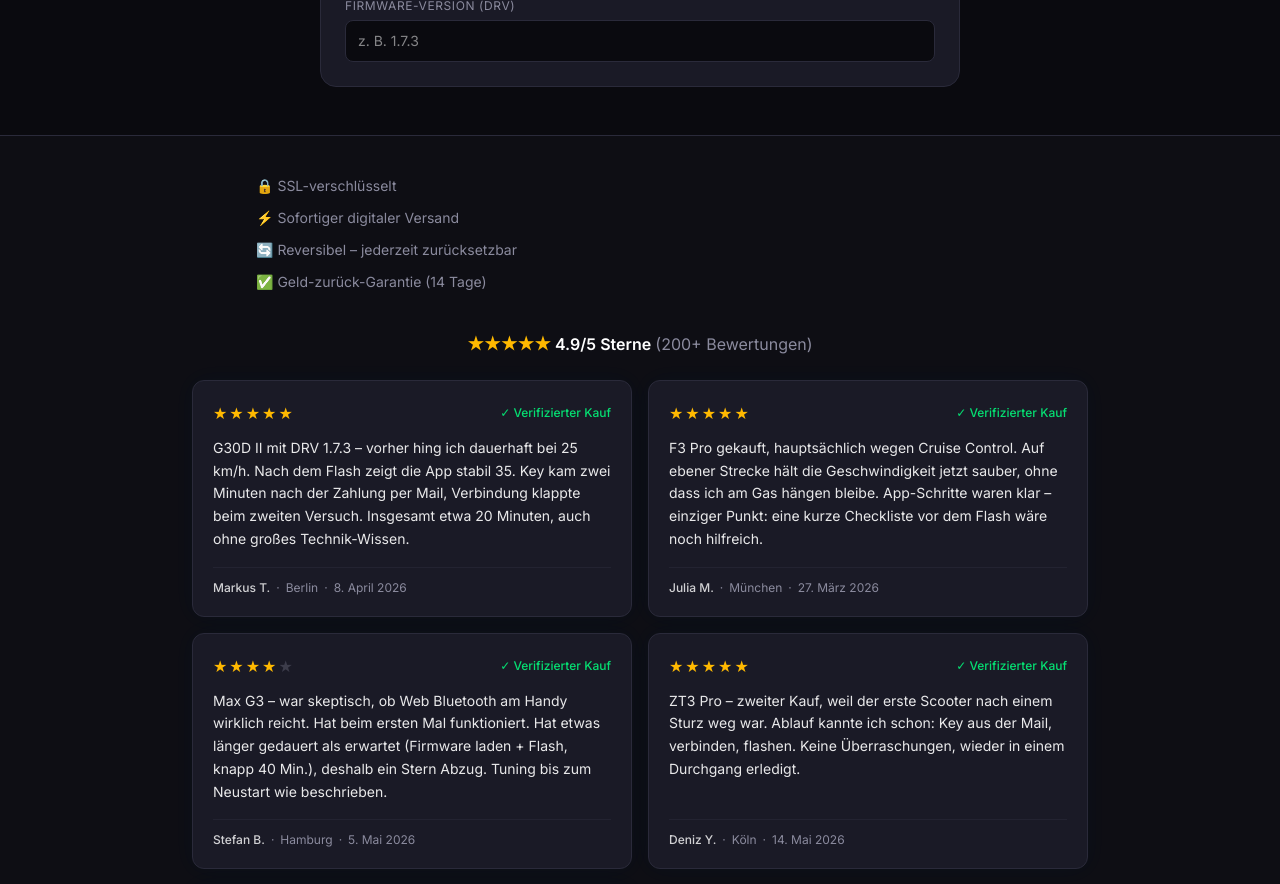
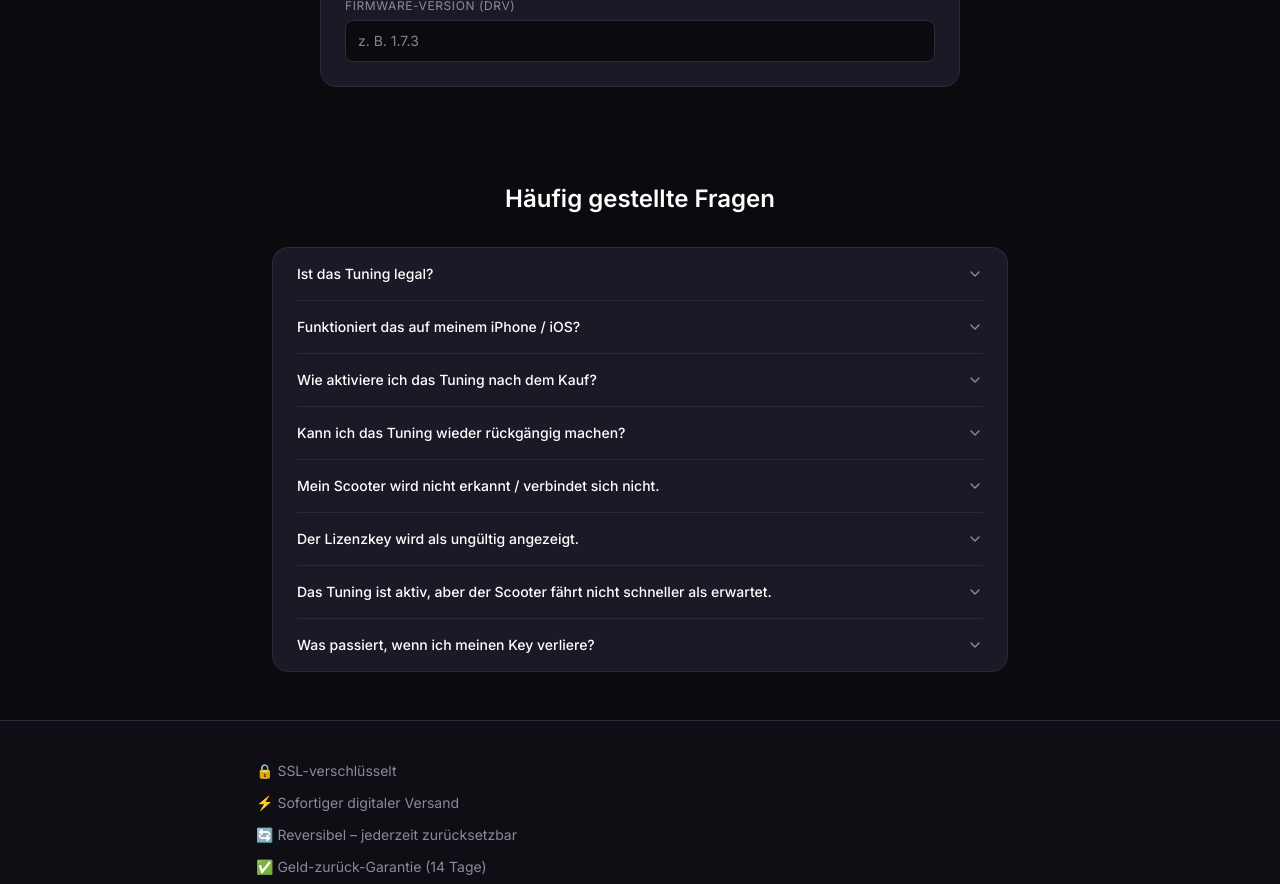
Before and after one commit to kevinlabs1983-lab/scooter-unlock-frontend, a React (Vite) app: page /shop in a window 1280 px wide. Shown: the part 1880-2764 px from the top of the page. Built offline with nearby package versions, Linux system fonts and the light colour scheme.

Commit message:
feat: FAQ section on shop page
Co-authored-by: Cursor <cursoragent@cursor.com>

```diff
--- /dev/null
+++ b/src/components/ShopFaq.tsx
@@ -0,0 +1,120 @@
+import { useState } from 'react'
+import { ChevronDown } from 'lucide-react'
+
+interface FaqItem {
+  question: string
+  answer: string
+}
+
+const FAQ_ITEMS: FaqItem[] = [
+  {
+    question: 'Ist das Tuning legal?',
+    answer:
+      'Der Tuning-Key ist ein legales Produkt. Die Nutzung ist auf Privatgelände und im Ausland unbedenklich. Die Verwendung im öffentlichen Straßenverkehr in Deutschland ist ohne gesonderte Genehmigung nicht erlaubt.',
+  },
+  {
+    question: 'Funktioniert das auf meinem iPhone / iOS?',
+    answer:
+      'Web Bluetooth wird von Safari nicht unterstützt. Lade dir die kostenlose App „Bluefy“ aus dem App Store – damit funktioniert der Tuner auch auf iOS.',
+  },
+  {
+    question: 'Wie aktiviere ich das Tuning nach dem Kauf?',
+    answer:
+      'Du erhältst deinen Lizenzkey sofort per E-Mail. Klicke auf den Link in der Mail, der Tuner öffnet sich mit deinem Key bereits vorausgefüllt. Verbinde deinen Scooter per Bluetooth und klicke auf „Aktivieren“.',
+  },
+  {
+    question: 'Kann ich das Tuning wieder rückgängig machen?',
+    answer:
+      'Ja, das Tuning ist vollständig reversibel. Im Tuner gibt es die Option, die Original-Firmware wiederherzustellen. Nach dem Zurücksetzen verhält sich der Scooter wieder wie ab Werk.',
+  },
+  {
+    question: 'Mein Scooter wird nicht erkannt / verbindet sich nicht.',
+    answer:
+      'Stelle sicher, dass die Ninebot/Segway App komplett geschlossen ist (nicht nur minimiert). Bluetooth muss aktiviert sein und dem Browser müssen Bluetooth-Rechte erteilt werden. Am zuverlässigsten funktioniert es mit Chrome auf Android oder Windows.',
+  },
+  {
+    question: 'Der Lizenzkey wird als ungültig angezeigt.',
+    answer:
+      'Bitte den Key exakt so eingeben wie zugesendet, inklusive aller Bindestriche. Keine Leerzeichen davor oder danach. Am besten Copy & Paste verwenden.',
+  },
+  {
+    question: 'Das Tuning ist aktiv, aber der Scooter fährt nicht schneller als erwartet.',
+    answer:
+      'Lade den Akku vollständig auf, fahre ca. 400 Meter, lade dann erneut voll. Danach sollte die volle Geschwindigkeit erreicht werden.',
+  },
+  {
+    question: 'Was passiert, wenn ich meinen Key verliere?',
+    answer:
+      'Schreibe uns an support@scooter-unlock.de mit deiner Bestell-E-Mail, wir schicken dir den Key erneut zu.',
+  },
+]
+
+function FaqAccordionItem({
+  item,
+  isOpen,
+  onToggle,
+}: {
+  item: FaqItem
+  isOpen: boolean
+  onToggle: () => void
+}) {
+  const panelId = `faq-panel-${item.question}`
+  const buttonId = `faq-button-${item.question}`
+
+  return (
+    <div className="border-b border-border last:border-b-0">
+      <button
+        id={buttonId}
+        type="button"
+        onClick={onToggle}
+        aria-expanded={isOpen}
+        aria-controls={panelId}
+        className="flex w-full items-center justify-between gap-4 py-4 text-left transition-colors hover:text-accent"
+      >
+        <span className="text-sm font-medium text-foreground">{item.question}</span>
+        <ChevronDown
+          className={[
+            'h-4 w-4 shrink-0 text-muted transition-transform duration-300',
+            isOpen ? 'rotate-180 text-accent' : '',
+          ].join(' ')}
+          aria-hidden
+        />
+      </button>
+
+      <div
+        id={panelId}
+        role="region"
+        aria-labelledby={buttonId}
+        className="grid transition-[grid-template-rows] duration-300 ease-out"
+        style={{ gridTemplateRows: isOpen ? '1fr' : '0fr' }}
+      >
+        <div className="overflow-hidden">
+          <p className="pb-4 text-sm leading-relaxed text-muted">{item.answer}</p>
+        </div>
+      </div>
+    </div>
+  )
+}
+
+export function ShopFaq() {
+  const [openIndex, setOpenIndex] = useState<number | null>(null)
+
+  return (
+    <section className="mx-auto max-w-3xl px-4 py-12">
+      <h2 className="text-center text-2xl font-semibold text-foreground">
+        Häufig gestellte Fragen
+      </h2>
+
+      <div className="mt-8 rounded-2xl border border-border bg-surface-elevated px-5 sm:px-6">
+        {FAQ_ITEMS.map((item, index) => (
+          <FaqAccordionItem
+            key={item.question}
+            item={item}
+            isOpen={openIndex === index}
+            onToggle={() => setOpenIndex((current) => (current === index ? null : index))}
+          />
+        ))}
+      </div>
+    </section>
+  )
+}
--- a/src/pages/Shop.tsx
+++ b/src/pages/Shop.tsx
@@ -5,6 +5,7 @@ import { useOfferCountdown } from '../hooks/useOfferCountdown.ts'
 import { createCheckoutSession, type PackageId } from '../lib/checkout.ts'
 import { getDailySoldKeysCount } from '../lib/daily-sold-keys.ts'
 import { CustomerReviews } from '../components/CustomerReviews.tsx'
+import { ShopFaq } from '../components/ShopFaq.tsx'
 
 interface ProductCardData {
   packageId: PackageId
@@ -512,6 +513,8 @@ export default function Shop() {
         </div>
       </section>
 
+      <ShopFaq />
+
       <section className="border-t border-border bg-surface/50 px-4 py-10">
         <ul className="mx-auto flex max-w-3xl flex-col gap-3 text-center text-sm text-muted sm:text-left">
           {TRUST_ITEMS.map((item) => (
```
